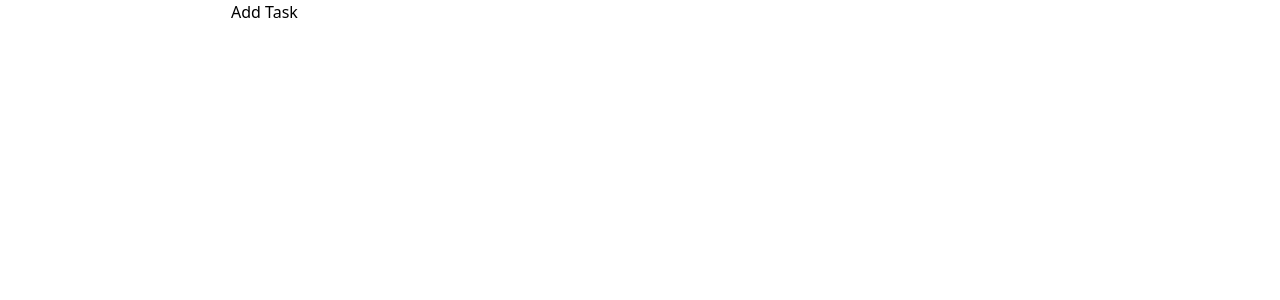
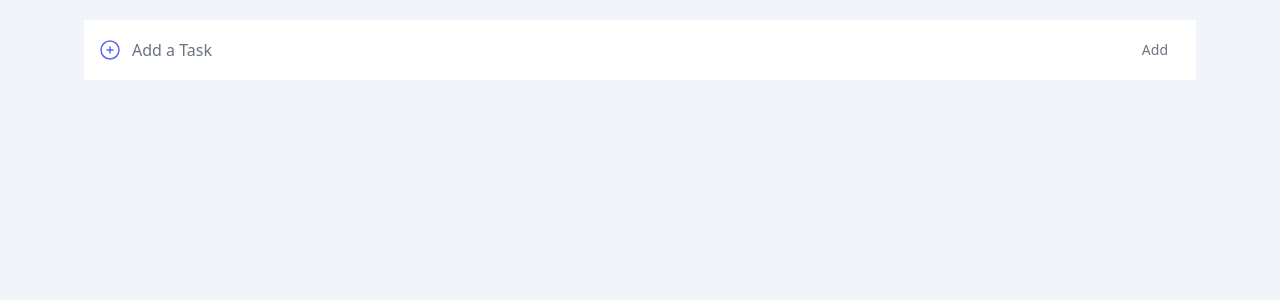
Before and after one commit to hharpreetk/react-task-manager, a React (Create React App) app: page / in a window 1280 px wide. Shown: the top 300 px of the page. Built offline with nearby package versions, Linux system fonts and the light colour scheme.

Commit message:
set up Tailwind CSS  and style components

```diff
--- /dev/null
+++ b/prettier.config.js
@@ -0,0 +1,4 @@
+// prettier.config.js
+module.exports = {
+  plugins: ["prettier-plugin-tailwindcss"],
+};
--- a/src/App.js
+++ b/src/App.js
@@ -4,9 +4,14 @@ import { TasksProvider } from "./TasksContext";
 
 export default function App() {
   return (
-    <TasksProvider>
-      <TaskInput />
-      <TaskList />
-    </TasksProvider>
+    <div
+      className="flex h-screen w-full flex-1 flex-col overflow-hidden bg-slate-100 dark:bg-slate-900"
+      role="main"
+    >
+      <TasksProvider>
+        <TaskInput />
+        <TaskList />
+      </TasksProvider>
+    </div>
   );
 }
--- a/src/Task.js
+++ b/src/Task.js
@@ -38,26 +38,60 @@ export default function Task({ task }) {
   if (editing) {
     // Display an input field for editing
     textContent = (
-      <>
+      <form
+        onSubmit={handleSave}
+        className="flex flex-1"
+      >
         <input
           value={editedText}
+          className="my-2.5 min-w-0 flex-1 border-none bg-transparent px-0 py-1 focus:outline-none focus:ring-0 dark:text-white"
           maxLength={255}
+          autoFocus
           onChange={(e) => setEditedText(e.target.value)}
         />
         <button
-          onClick={handleSave}
           disabled={!editedText.trim()} // Disable the  button when there's no text input
         >
-          Save
+          <svg
+            xmlns="http://www.w3.org/2000/svg"
+            fill="none"
+            viewBox="0 0 24 24"
+            stroke-width="1.5"
+            stroke="currentColor"
+            class="text-primary h-6 w-6"
+          >
+            <path
+              stroke-linecap="round"
+              stroke-linejoin="round"
+              d="M9 12.75L11.25 15 15 9.75M21 12a9 9 0 11-18 0 9 9 0 0118 0z"
+            />
+          </svg>
         </button>
-      </>
+      </form>
     );
   } else {
     // Display task text and an 'Edit' button
     textContent = (
       <>
-        {task.text}
-        <button onClick={() => setEditing(true)}>Edit</button>
+        <p className="my-3.5 mb-4 flex-1 break-words leading-5 dark:text-white">
+          {task.text}
+        </p>
+        <button onClick={() => setEditing(true)}>
+          <svg
+            xmlns="http://www.w3.org/2000/svg"
+            fill="none"
+            viewBox="0 0 24 24"
+            strokeWidth={1.5}
+            stroke="currentColor"
+            className="text-primary h-5 w-5"
+          >
+            <path
+              strokeLinecap="round"
+              strokeLinejoin="round"
+              d="M16.862 4.487l1.687-1.688a1.875 1.875 0 112.652 2.652L10.582 16.07a4.5 4.5 0 01-1.897 1.13L6 18l.8-2.685a4.5 4.5 0 011.13-1.897l8.932-8.931zm0 0L19.5 7.125M18 14v4.75A2.25 2.25 0 0115.75 21H5.25A2.25 2.25 0 013 18.75V8.25A2.25 2.25 0 015.25 6H10"
+            />
+          </svg>
+        </button>
       </>
     );
   }
@@ -67,12 +101,29 @@ export default function Task({ task }) {
       <input
         type="checkbox"
         checked={task.done}
+        aria-label="Toggles the task between complete and incomplete"
         onChange={(e) => {
           modifyTask(task.id, task.text, e.target.checked);
         }}
+        className="border-primary dark:border-primary text-primary dark:text-primary dark:checked:bg-primary bg-transparent cursor-pointer rounded-full border-2 p-2 focus:ring-0"
       />
       {textContent}
-      <button onClick={() => deleteTask(task.id)}>Delete</button>
+      <button onClick={() => deleteTask(task.id)}>
+        <svg
+          xmlns="http://www.w3.org/2000/svg"
+          fill="none"
+          viewBox="0 0 24 24"
+          strokeWidth={1.5}
+          stroke="currentColor"
+          className="text-primary h-5 w-5"
+        >
+          <path
+            strokeLinecap="round"
+            strokeLinejoin="round"
+            d="M14.74 9l-.346 9m-4.788 0L9.26 9m9.968-3.21c.342.052.682.107 1.022.166m-1.022-.165L18.16 19.673a2.25 2.25 0 01-2.244 2.077H8.084a2.25 2.25 0 01-2.244-2.077L4.772 5.79m14.456 0a48.108 48.108 0 00-3.478-.397m-12 .562c.34-.059.68-.114 1.022-.165m0 0a48.11 48.11 0 013.478-.397m7.5 0v-.916c0-1.18-.91-2.164-2.09-2.201a51.964 51.964 0 00-3.32 0c-1.18.037-2.09 1.022-2.09 2.201v.916m7.5 0a48.667 48.667 0 00-7.5 0"
+          />
+        </svg>
+      </button>
     </>
   );
 }
--- a/src/TaskInput.js
+++ b/src/TaskInput.js
@@ -6,7 +6,7 @@ export default function TaskInput() {
   const [text, setText] = useState("");
 
   // Access tasks state and dispatch function from context
-  const {tasks, dispatch} = useTasks();
+  const { tasks, dispatch } = useTasks();
 
   // Function to add a new task
   const addTask = (text) => {
@@ -29,14 +29,42 @@ export default function TaskInput() {
   };
 
   return (
-    <form onSubmit={handleSubmit}>
+    <div className="addTask mx-auto w-full max-w-6xl">
+      <form
+        onSubmit={handleSubmit}
+        className="bg-light dark:bg-dark m-5 flex items-center gap-2 px-4 py-3"
+      >
+        <svg
+          xmlns="http://www.w3.org/2000/svg"
+          fill="none"
+          viewBox="0 0 24 24"
+          stroke-width="1.5"
+          stroke="currentColor"
+          class="text-primary -mx-0.5 h-6 w-6"
+        >
+          <path
+            stroke-linecap="round"
+            stroke-linejoin="round"
+            d="M12 9v6m3-3H9m12 0a9 9 0 11-18 0 9 9 0 0118 0z"
+          />
+        </svg>
         <input
           type="text"
           value={text}
           maxLength={255}
           onChange={(e) => setText(e.target.value)}
+          className="min-w-0 flex-1 border-none bg-transparent p-1 focus:outline-none focus:ring-0 dark:text-white"
+          placeholder="Add a Task"
+          autoFocus
         />
-      <button disabled={!text.trim()}>Add Task</button>
+        <button
+          disabled={!text.trim()}
+          aria-label="Add"
+          className="bg-primary hover:bg-primary_hover rounded-lg px-3 py-2 text-center text-sm font-medium text-white focus:outline-none focus:ring-0 disabled:bg-light disabled:text-gray-500 dark:disabled:bg-dark dark:disabled:text-slate-400"
+        >
+          Add
+        </button>
       </form>
+    </div>
   );
 }
--- a/src/TaskList.js
+++ b/src/TaskList.js
@@ -3,18 +3,23 @@ import { useTasks } from "./TasksContext";
 
 export default function TaskList() {
   // Access tasks state from context
-  const {tasks} = useTasks();
+  const { tasks } = useTasks();
 
   if (!tasks) return; // Early return if there are no tasks
 
   // Render a list of tasks
   return (
-    <ul>
-      {tasks.map((task) => (
-        <li key={task.id}>
-          <Task task={task} />
-        </li>
-      ))}
-    </ul>
+    <div className="tasks mx-auto w-full max-w-6xl">
+      <ul className="mx-5 my-2 flex flex-1 list-none flex-col">
+        {tasks.map((task) => (
+          <li
+            key={task.id}
+            className="border-r-1 bg-light dark:bg-dark mt-2 flex cursor-pointer flex-wrap items-center gap-3 px-4 shadow-sm hover:bg-gray-50 dark:hover:bg-slate-950"
+          >
+            <Task task={task} />
+          </li>
+        ))}
+      </ul>
+    </div>
   );
 }
--- a/tailwind.config.js
+++ b/tailwind.config.js
@@ -1,8 +1,16 @@
 /** @type {import('tailwindcss').Config} */
 module.exports = {
+  darkMode: "class",
   content: ["./src/**/*.{js,jsx,ts,tsx}"],
   theme: {
-    extend: {},
+    extend: {
+      colors: {
+        primary: "#6366f1",
+        primary_hover: "#4338ca",
+        light: "#ffffff",
+        dark: "#1e293b",
+      },
+    },
   },
-  plugins: [],
+  plugins: [require("@tailwindcss/forms")],
 };
```
Also changed, not shown: package.json (+8 -1 lines), public/index.html (+0 -10 lines), src/index.css (line endings or trailing spaces), 1 other file (tests, documents, lock files or other folders). Lines whose indentation alone changed are shown as unchanged.
